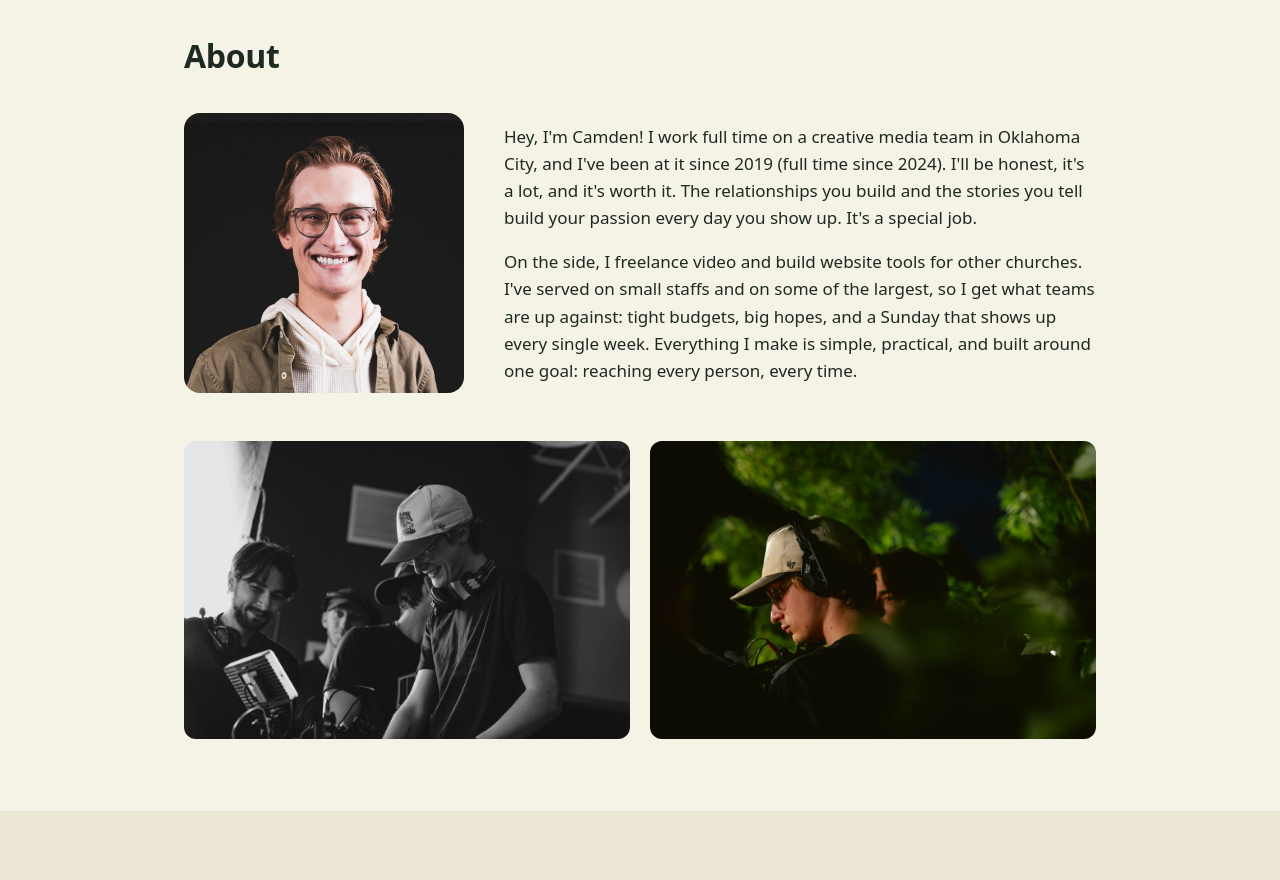
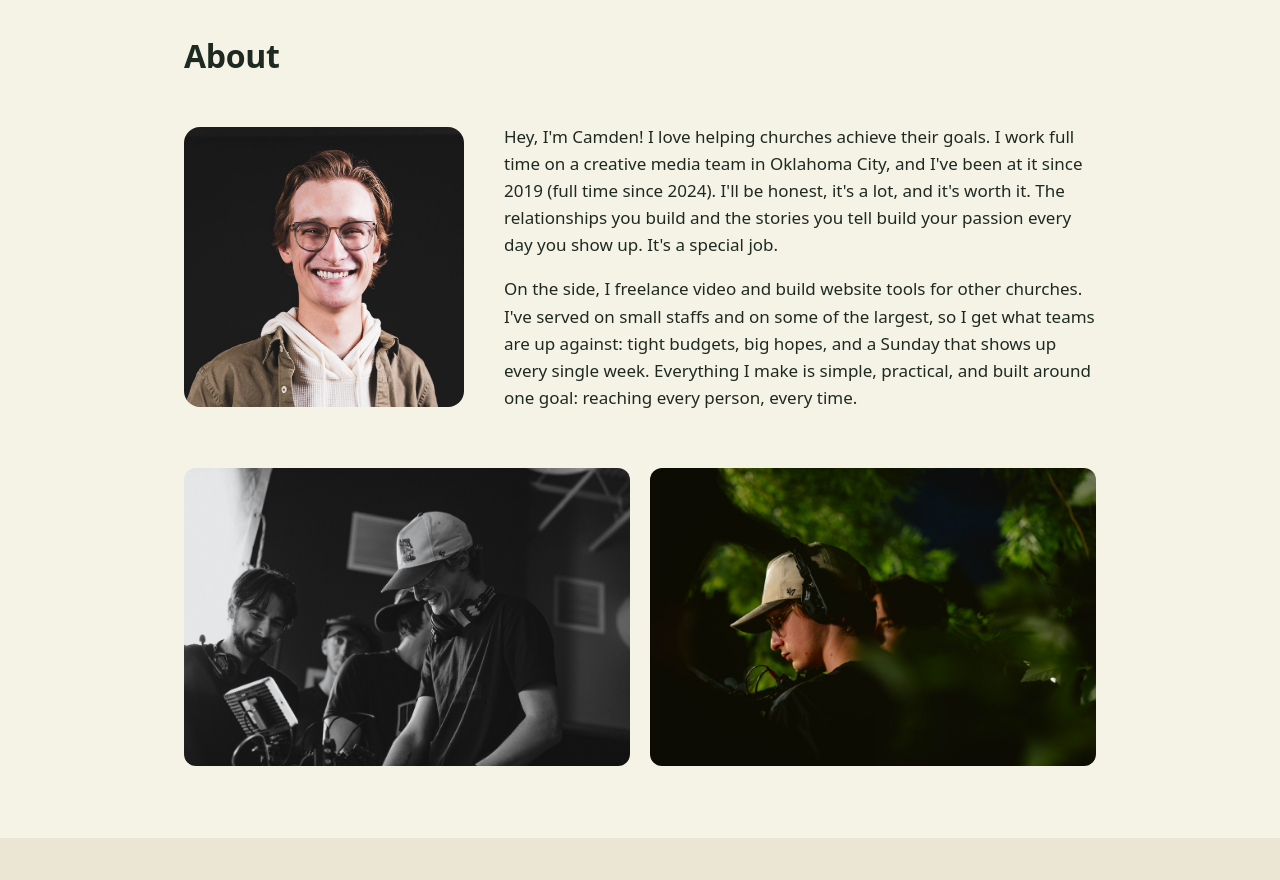
Before and after one commit to camdengoff/camdengoff.com, a plain HTML site: page index.html in a window 1280 px wide. Shown: the part 1820-2700 px from the top of the page. Drawn offline with Linux system fonts and the light colour scheme.

Commit message:
Update personal description in index.html

```diff
--- a/index.html
+++ b/index.html
@@ -84,7 +84,7 @@
       <div class="about">
         <img class="portrait" src="images/portrait.jpg" alt="Portrait of Camden Goff" width="1000" height="1000" loading="lazy">
         <div class="prose">
-          <p>Hey, I'm Camden! I work full time on a creative media team in Oklahoma City, and I've been at it since 2019 (full time since 2024). I'll be honest, it's a lot, and it's worth it. The relationships you build and the stories you tell build your passion every day you show up. It's a special job.</p>
+          <p>Hey, I'm Camden! I love helping churches achieve their goals. I work full time on a creative media team in Oklahoma City, and I've been at it since 2019 (full time since 2024). I'll be honest, it's a lot, and it's worth it. The relationships you build and the stories you tell build your passion every day you show up. It's a special job.</p>
           <p>On the side, I freelance video and build website tools for other churches. I've served on small staffs and on some of the largest, so I get what teams are up against: tight budgets, big hopes, and a Sunday that shows up every single week. Everything I make is simple, practical, and built around one goal: reaching every person, every time.</p>
         </div>
       </div>
```
